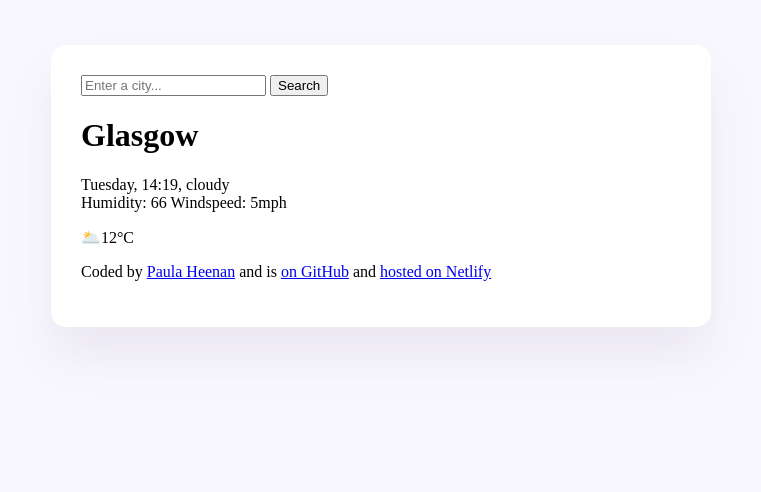
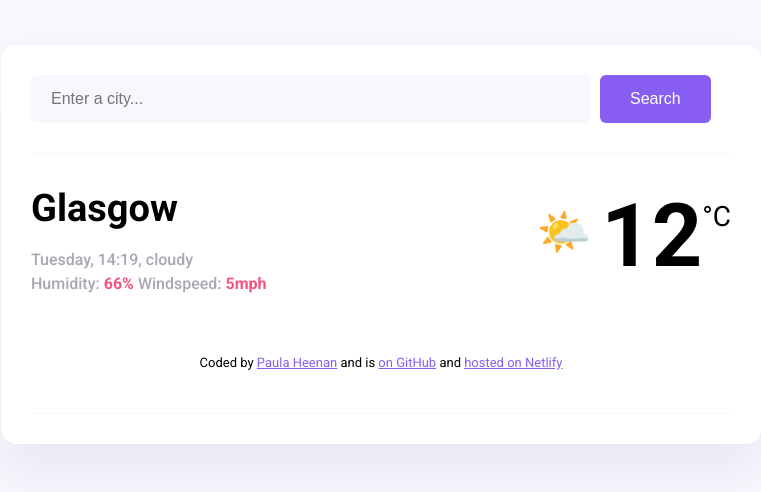
Before and after one commit to P0llyW0lly/Aimsir-App, a plain HTML site: page index.html in a window 1280 px wide. Shown: the whole page, without its empty margins (259-1020 px from the left). Drawn offline with Linux system fonts and the light colour scheme.

Commit message:
Added Styling

```diff
--- a/index.html
+++ b/index.html
@@ -12,20 +12,26 @@
 <body>
 <div class="weatherapp">
    <header>
-    <input type="search" placeholder="Enter a city..." required/>
-    <input type="submit" value="Search"/>
+    <form class="search-form">
+    <input type="search" placeholder="Enter a city..." required class="search-form-input"/>
+    <input type="submit" value="Search" class="search-form-button"/>
+    </form>
    </header>
   <main>
+    <div class="weather-app-data">
     <div>
-    <h1>Glasgow</h1>
-    <p>
+    <h1 class="weather-app-city">Glasgow</h1>
+    <p class="weather-app-details">
         Tuesday, 14:19, cloudy
         <br />
-        Humidity: 66 Windspeed: 5mph
+        Humidity: <strong>66%</strong> Windspeed: <strong>5mph</strong>
     </p>
     </div>
-    <div>
-        🌥️12°C
+    <div class="weather-app-temperature-container">
+        <div class="weather-app-icon">🌤️</div>
+        <div class="weather-app-temperature">12</div>
+        <div class="weather-app-unit">°C</div>
+    </div>
     </div>
      </main>
     <footer>
--- a/src/style.css
+++ b/src/style.css
@@ -1,83 +1,86 @@
 body {
     background-color: #f9f7fe;
-    .roboto-thin {
-            font-family: "Roboto", sans-serif;
-            font-weight: 100;
-            font-style: normal;
-        }
+    font-family: "Roboto", sans-serif;}
+a {
+    color: #885df1;
+}
 
-        .roboto-light {
-            font-family: "Roboto", sans-serif;
-            font-weight: 300;
-            font-style: normal;
-        }
-
-        .roboto-regular {
-            font-family: "Roboto", sans-serif;
-            font-weight: 400;
-            font-style: normal;
-        }
-
-        .roboto-medium {
-            font-family: "Roboto", sans-serif;
-            font-weight: 500;
-            font-style: normal;
-        }
-
-        .roboto-bold {
-            font-family: "Roboto", sans-serif;
-            font-weight: 700;
-            font-style: normal;
-        }
-
-        .roboto-black {
-            font-family: "Roboto", sans-serif;
-            font-weight: 900;
-            font-style: normal;
-        }
-
-        .roboto-thin-italic {
-            font-family: "Roboto", sans-serif;
-            font-weight: 100;
-            font-style: italic;
-        }
-
-        .roboto-light-italic {
-            font-family: "Roboto", sans-serif;
-            font-weight: 300;
-            font-style: italic;
-        }
-
-        .roboto-regular-italic {
-            font-family: "Roboto", sans-serif;
-            font-weight: 400;
-            font-style: italic;
-        }
-
-        .roboto-medium-italic {
-            font-family: "Roboto", sans-serif;
-            font-weight: 500;
-            font-style: italic;
-        }
-
-        .roboto-bold-italic {
-            font-family: "Roboto", sans-serif;
-            font-weight: 700;
-            font-style: italic;
-        }
-
-        .roboto-black-italic {
-            font-family: "Roboto", sans-serif;
-            font-weight: 900;
-            font-style: italic;
-        }
-}
 .weatherapp {
     background-color: white;
-    max-width: 600px;
+    max-width: 700px;
     margin: 45px auto;
     padding: 30px;
     box-shadow: 0 30px 50px rgba(65, 50, 100, 0.08);
     border-radius: 15px;
+}
+header {
+    border-bottom: 1px solid #f9f7fe;
+    padding: 0 0 30px 0;
+}
+.search-form-input {
+    background-color: #f9f7fe;
+    border: none;
+    border-radius: 6px;
+    width: 80%;
+    font-size: 16px;
+    padding: 15px 20px;
+}
+
+.search-form-button {
+    background: #885df1;
+    padding: 15px 30px;
+    border: none;
+    font-size: 16px;
+    margin-left: 5px;
+    border-radius: 6px;
+    color: white;
+}
+main {
+    padding: 30px 0;
+}
+.weather-app-data {
+    display: flex;
+    justify-content: space-between;
 
 }
+.weather-app-city {
+    margin: 0;
+    font-size: 38px;
+    line-height: 48px;
+}
+.weather-app-details {
+    font-size: 16px;
+    color: rgba(39, 33, 66, 0.4);
+    line-height: 24px;
+    font-weight: 500;
+}
+.weather-app-details strong {
+ color:#f65282
+}
+
+.weather-app-temperature-container {
+    display: flex;
+}
+
+.weather-app-icon {
+    font-size: 44px;
+    margin-top: 22px;
+}
+
+.weather-app-temperature {
+    font-size: 88px;
+    margin-left: 10px;
+    font-weight: bold;
+}
+
+.weather-app-unit {
+    margin-top: 16px;
+    font-size: 28px;
+}
+footer {
+        border-bottom: 1px solid #f9f7fe;
+        padding: 0 0 30px 0;
+        text-align: center;
+        font-size: 13px;
+        color: rgba (0, 0, 0, 0.6);
+    }
```
